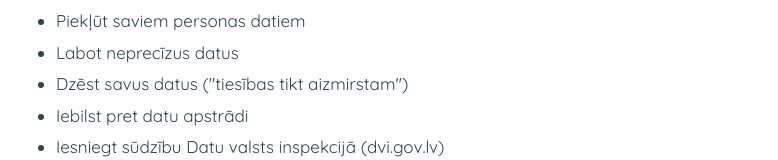
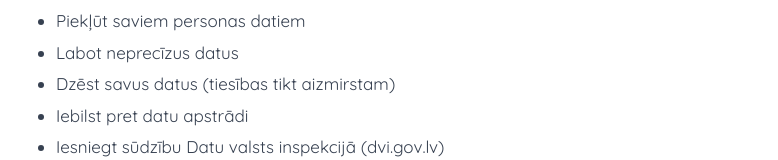
Before and after one commit to fricis-eduo/eduo-interesu, a Next.js app: page /privatuma-politika in a window 1280 px wide. Shown: the part 1081-1241 px from the top of the page, without its empty margins (240-1018 px from the left). Built offline with nearby package versions, Linux system fonts and the light colour scheme.

Commit message:
Fix ESLint unescaped quotes in privacy policy

```diff
--- a/app/privatuma-politika/page.tsx
+++ b/app/privatuma-politika/page.tsx
@@ -73,7 +73,7 @@ export default function PrivatumaPolitika() {
             <ul className="list-disc pl-6 mt-2 space-y-1">
               <li>Piekļūt saviem personas datiem</li>
               <li>Labot neprecīzus datus</li>
-              <li>Dzēst savus datus (&quot;tiesības tikt aizmirstam&quot;)</li>
+              <li>Dzēst savus datus (tiesības tikt aizmirstam)</li>
               <li>Iebilst pret datu apstrādi</li>
               <li>Iesniegt sūdzību Datu valsts inspekcijā (dvi.gov.lv)</li>
             </ul>
```
